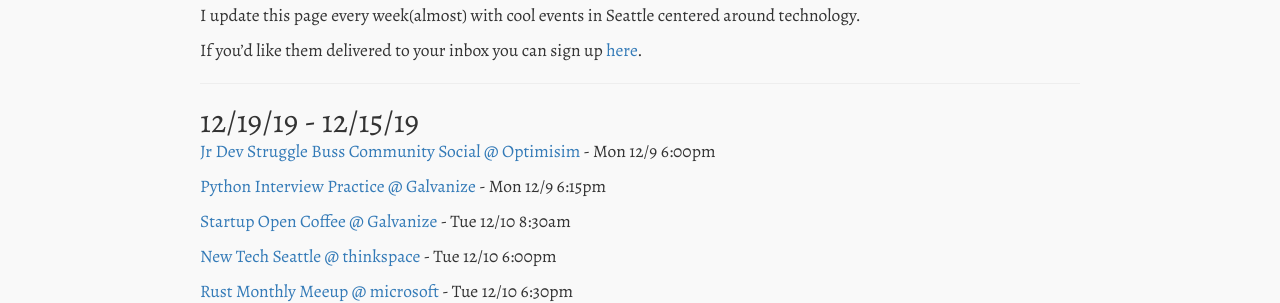
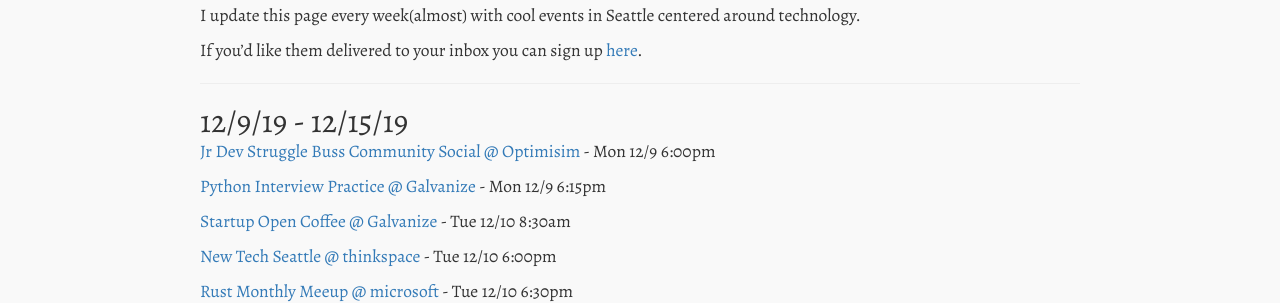
Before and after one commit to sagecodes/sage-blog, a Jekyll site: the page built from _posts/blog/event-posts/2019-8-26-meetups.markdown, in a window 1280 px wide. Shown: the part 235-538 px from the top of the page. Built offline with Jekyll 4.4.1, drawn with Linux system fonts in a browser that asks for light colours; nearby versions of some CDN libraries; some web fonts are replaced.

Commit message:
fix date typo in event list

```diff
--- a/_posts/blog/event-posts/2019-8-26-meetups.markdown
+++ b/_posts/blog/event-posts/2019-8-26-meetups.markdown
@@ -15,7 +15,7 @@
 
 -------
 
-## 12/19/19 - 12/15/19
+## 12/9/19 - 12/15/19
 
 [Jr Dev Struggle Buss Community Social @ Optimisim](http://bit.ly/2riRd45) - Mon 12/9 6:00pm
 
```
